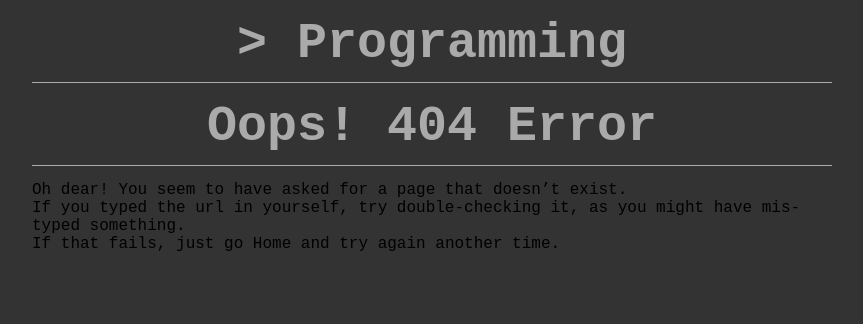
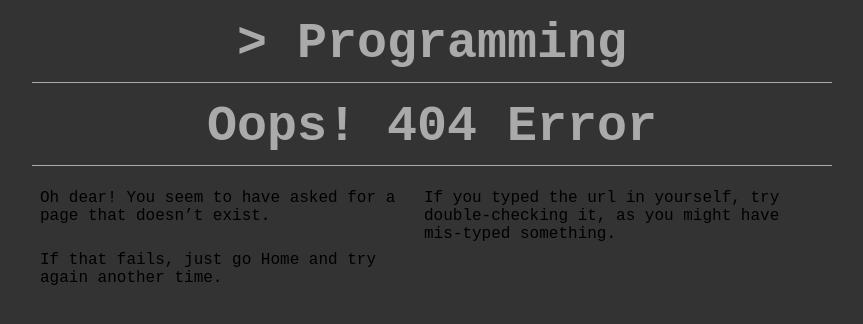
Before and after one commit to wcgs-programming/wcgs-programming.github.io, a Jekyll site: the page built from 404.md, in a window 1280 px wide. Shown: the top 324 px of the page, without its empty margins (208-1071 px from the left). Built offline with Jekyll 4.4.1, drawn with Linux system fonts in a browser that asks for light colours.

Commit message:
added 1/2 float to p links

```diff
--- a/css/style.css
+++ b/css/style.css
@@ -40,11 +40,13 @@ body > div > a > p,
     background: #6b8fd8;
 }
 
-div#showcase, h3:nth-child(2n){
+div#showcase,
+h3:nth-child(2n) {
     background: #9fdb2d;
 }
 
-div#resources, h3:nth-child(2n+1){
+div#resources,
+h3:nth-child(2n+1) {
     background: #cc509d;
 }
 
@@ -72,7 +74,9 @@ div#resources:hover p {
     max-height: 500px !important;
 }
 
-#expand1 div, #expand2 div {
+#expand1 div,
+#expand2 div,
+body > p {
     float: left;
     width: calc(50% - 32px);
     margin: 8px 8px 0;
```
